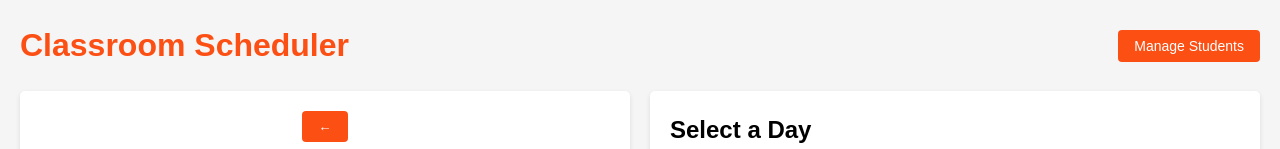
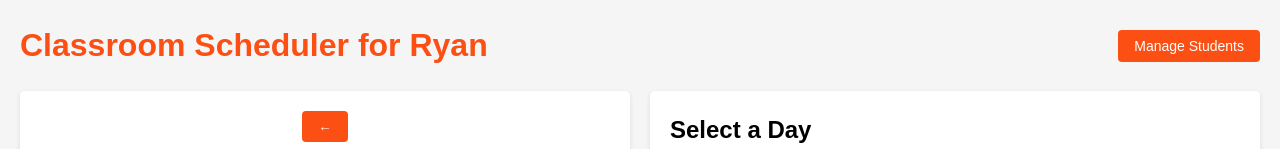
Before and after one commit to taogeht/invoice-receipt-app, a website: page index.html in a window 1280 px wide. Shown: the top 149 px of the page. Drawn offline with nearby package versions, Linux system fonts and the light colour scheme; no server answers.

Commit message:
update index.html

```diff
--- a/index.html
+++ b/index.html
@@ -12,7 +12,7 @@
 <body>
     <div class="container">
         <div class="header-actions">
-            <h1>Classroom Scheduler</h1>
+            <h1>Classroom Scheduler for Ryan</h1>
             <button id="manageStudentsBtn" class="action-btn">Manage Students</button>
         </div>
         <div class="main-grid">
```
